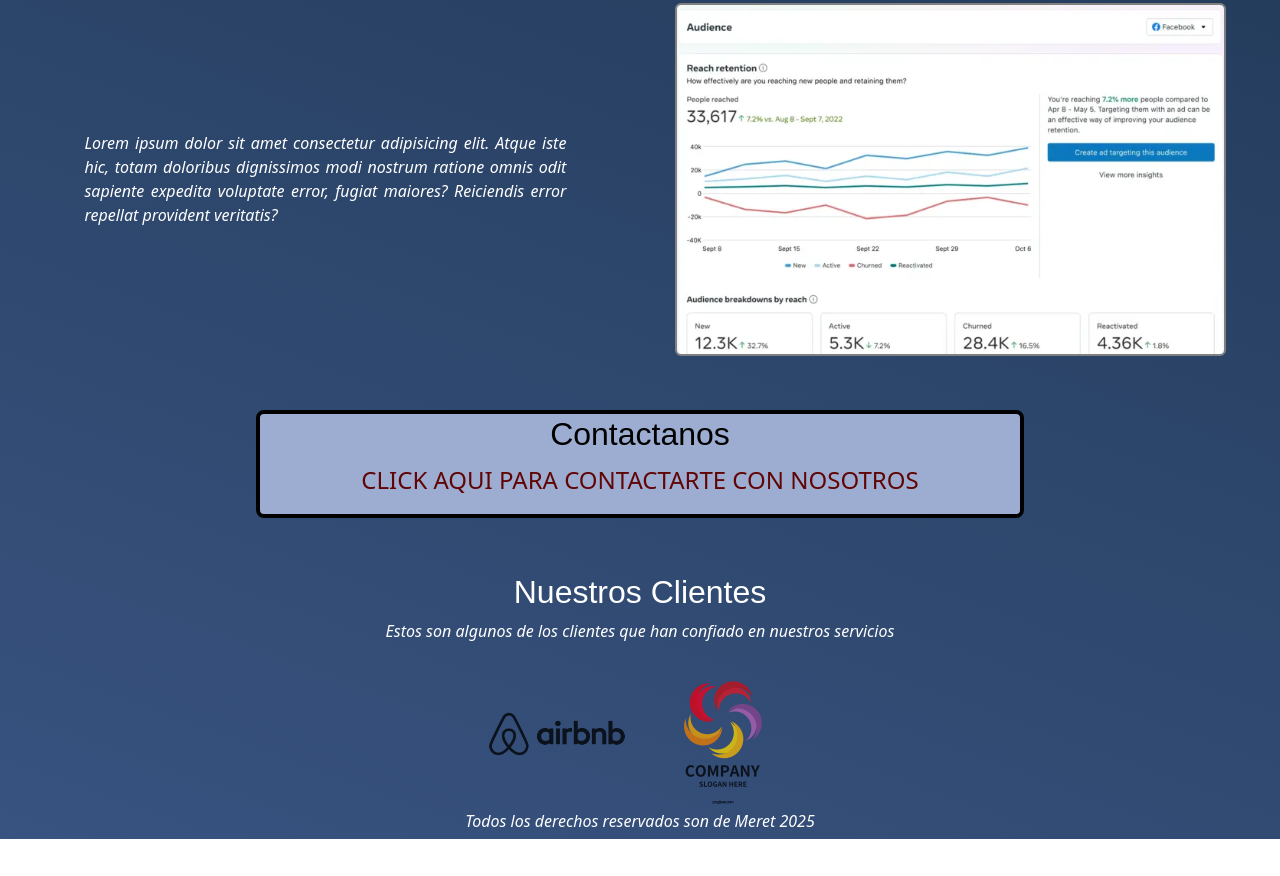
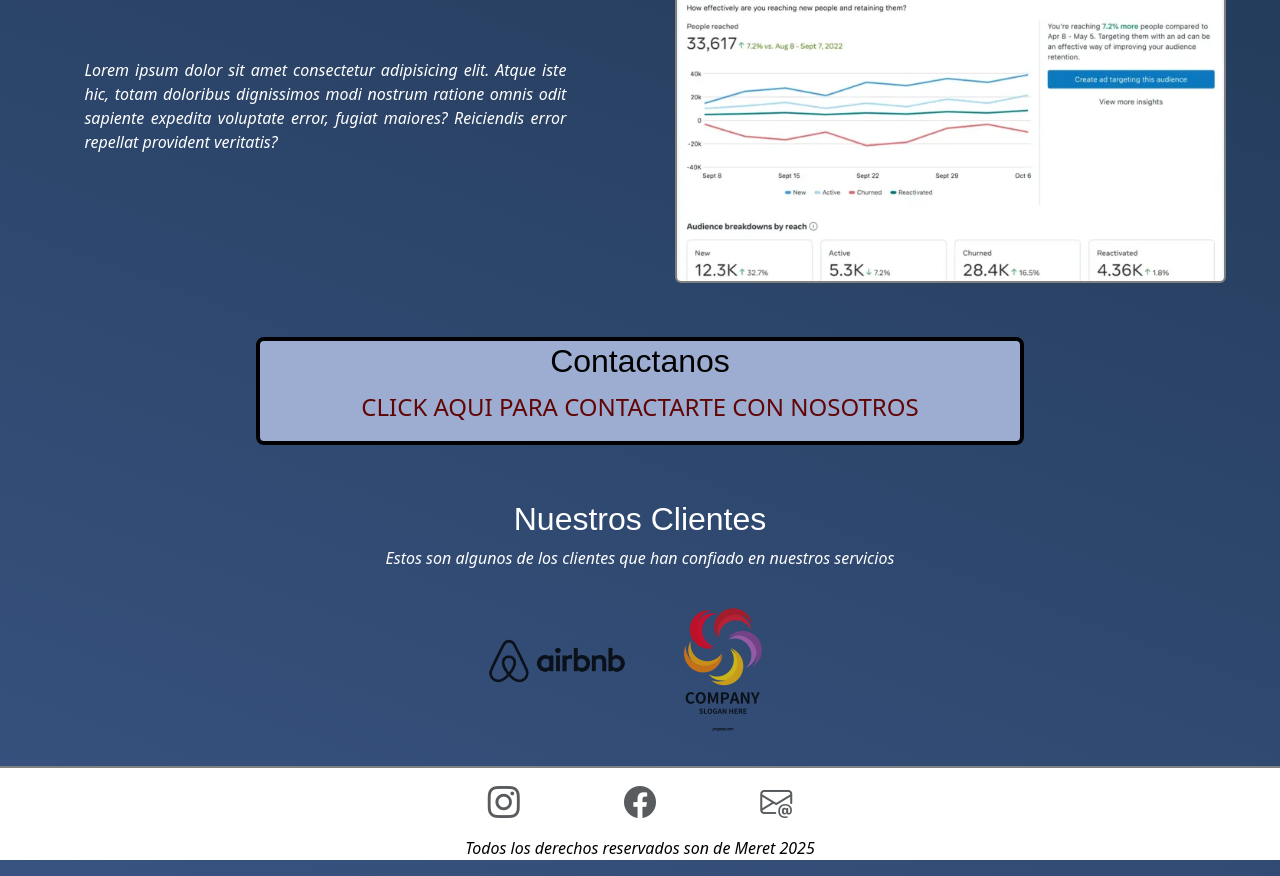
Before and after one commit to MauroJC/Proyecto-Coder, a plain HTML site: page index.html in a window 1280 px wide. Shown: the part 1419-2295 px from the top of the page. Before the commit the page ends 2258 px from the top, so only its background shows below. Drawn offline with nearby package versions, Linux system fonts and the light colour scheme; a web font is replaced by a local one.

Commit message:
index entrega 2

```diff
--- a/css/style.css
+++ b/css/style.css
@@ -1,4 +1,5 @@
 @import url('https://fonts.googleapis.com/css2?family=Barlow+Semi+Condensed:ital,wght@0,100;0,200;0,300;0,400;0,500;0,600;0,700;0,800;0,900;1,100;1,200;1,300;1,400;1,500;1,600;1,700;1,800;1,900&family=Bebas+Neue&family=Belanosima:wght@400;600;700&family=Orbitron:wght@400..900&family=Oswald:wght@200..700&family=Sora:wght@100..800&display=swap');
+@import url("https://cdn.jsdelivr.net/npm/bootstrap-icons@1.13.1/font/bootstrap-icons.min.css");
 
 * {
     margin: 0;
@@ -124,8 +125,8 @@ main::after {
     font-weight: 500;
 }
 
-.seccion-sobrenosotros {
-    text-align: center;
+.indexh1 {
+    display: none;
 }
 
 /*INDEX CONTACTO*/
@@ -160,17 +161,19 @@ main::after {
 }
 
 /*INDEX CLIENTES*/
+
+.clientesindex div {
+    max-height: 150px;
+    max-width: 320px;
+    justify-content: center !important;
+    margin-top: 10px;
+    margin-bottom: 30px;
+}
+
 .clientesindex .carousel-img-wrapper img {
     height: 150px;
     width: 150px;
     gap: 15px;
-}
-
-.clientesindex div {
-
-    max-height: 150px;
-    max-width: 320px;
-    justify-content: center !important;
 }
 
 .clientesindex .carousel-item .carousel-img-wrapper {
@@ -386,12 +389,39 @@ main::after {
     border: solid 2px white;
 }
 
+/*FOOTER*/
 footer {
     position: relative;
+    border-top: 2px solid gray;
     bottom: 0;
     width: 100%;
-    min-height: 30px;
-    background-color: transparent;
+    min-height: 60px;
+    background-color: white;
+}
+
+footer p {
+    color: black;
+}
+
+.footermedia {
+    text-align: center;
+}
+
+.footermedia li {
+    list-style: none;
+    font-size: xx-large;
+    display: inline-block;
+    margin: 10px;
+    margin-right: 50px;
+    margin-left: 50px;
+}
+
+.footermedia i {
+    color: #595c5f;
+}
+
+.footermedia i:hover {
+    color: #102436;
 }
 
 
--- a/index.html
+++ b/index.html
@@ -46,7 +46,7 @@
     </header>
     <br>
     <main>
-        <h1>
+        <h1 class="indexh1">
             <a href="./pages/sobrenosotros.html">MERET Ads Solutions</a>
         </h1>
         <section class="seccion-sobrenosotros"> <!--Sobre Nosotros-->
@@ -146,6 +146,11 @@
         </section>
     </main>
     <footer>
+        <div class="footermedia">
+            <li><a href="./pages/contacto.html"><i class="bi bi-instagram"></i></a></li>
+            <li><a href="./pages/contacto.html"><i class="bi bi-facebook"></i></a></li>
+            <li><a href="./pages/contacto.html"><i class="bi bi-envelope-at"></i></a></li>
+        </div>
         <p>Todos los derechos reservados son de Meret 2025</p>
     </footer>
     <script src="https://cdn.jsdelivr.net/npm/bootstrap@5.3.6/dist/js/bootstrap.bundle.min.js"
```
